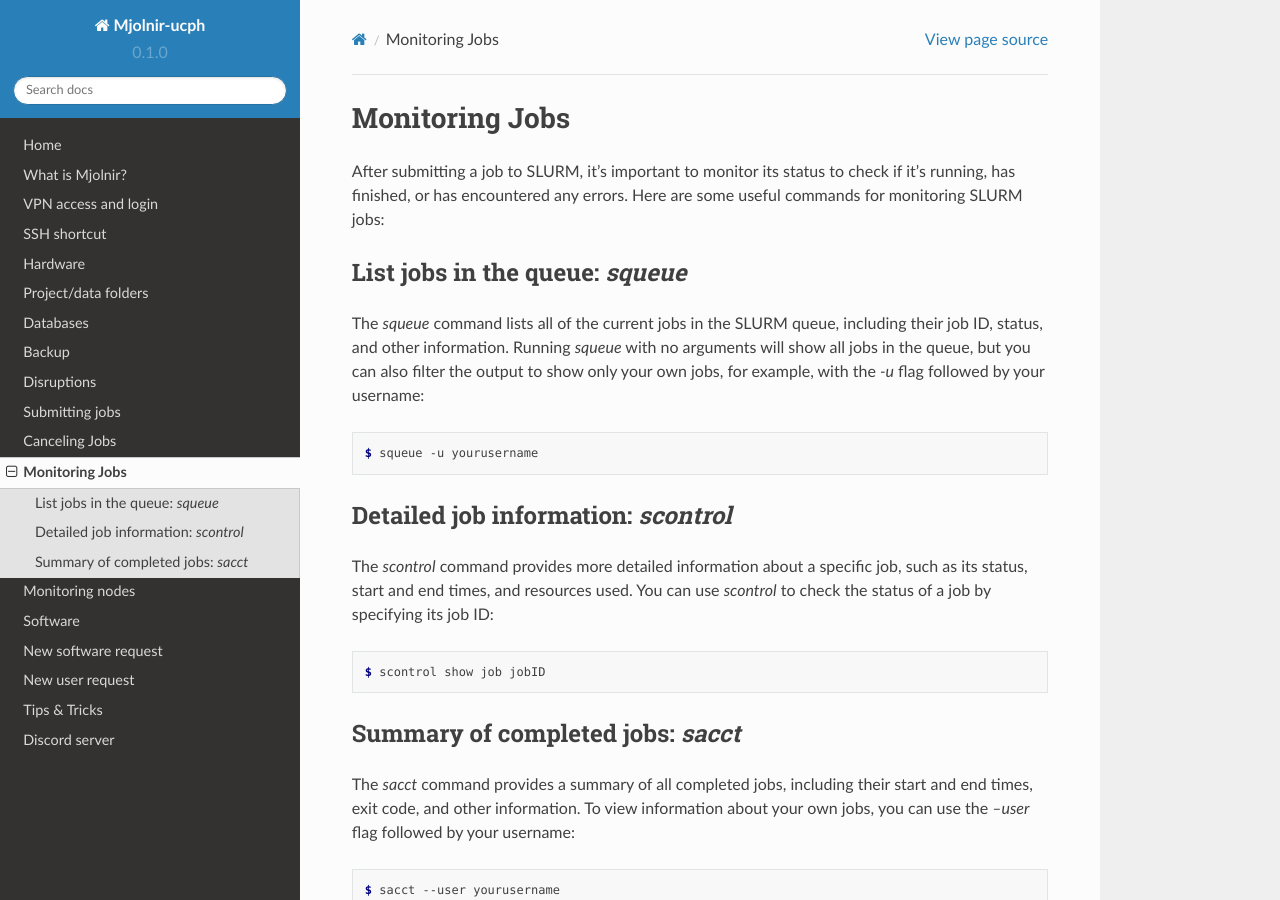
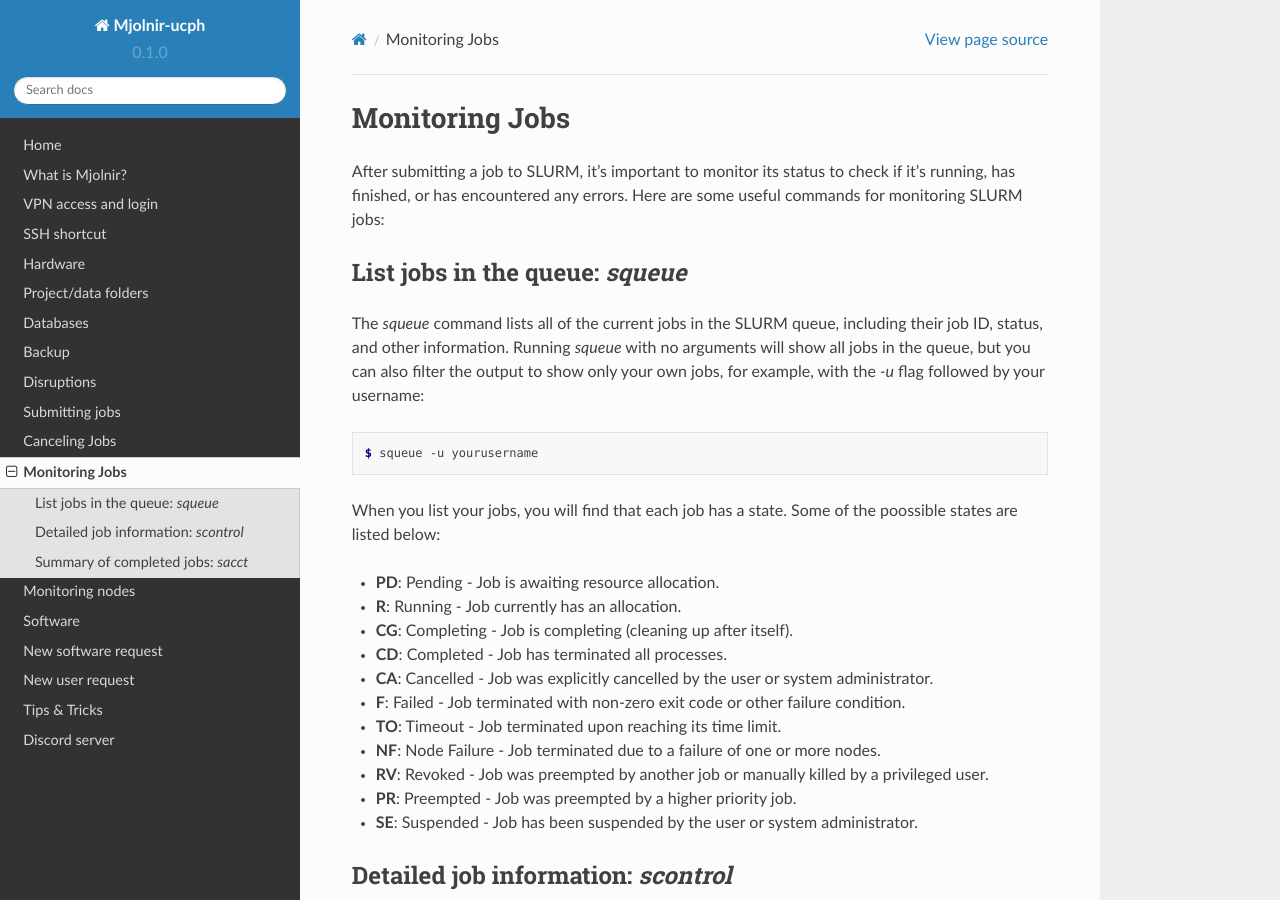
Before and after one commit to bentpetersendk/mjolnir_ucph, a Sphinx documentation site: the page built from docs/source/monitor_jobs.rst, in a window 1280 px wide and 900 px high. Built offline with Sphinx 7.4.7 and the Read the Docs theme 2.0.0, drawn with Linux system fonts in a browser that asks for light colours.

Commit message:
Update monitor_jobs.rst

```diff
--- a/docs/source/monitor_jobs.rst
+++ b/docs/source/monitor_jobs.rst
@@ -11,6 +11,20 @@ The `squeue` command lists all of the current jobs in the SLURM queue, including
 .. code-block:: console
 
     $ squeue -u yourusername
+
+When you list your jobs, you will find that each job has a state. Some of the poossible states are listed below:
+
+- **PD**: Pending - Job is awaiting resource allocation.
+- **R**: Running - Job currently has an allocation.
+- **CG**: Completing - Job is completing (cleaning up after itself).
+- **CD**: Completed - Job has terminated all processes.
+- **CA**: Cancelled - Job was explicitly cancelled by the user or system administrator.
+- **F**: Failed - Job terminated with non-zero exit code or other failure condition.
+- **TO**: Timeout - Job terminated upon reaching its time limit.
+- **NF**: Node Failure - Job terminated due to a failure of one or more nodes.
+- **RV**: Revoked - Job was preempted by another job or manually killed by a privileged user.
+- **PR**: Preempted - Job was preempted by a higher priority job.
+- **SE**: Suspended - Job has been suspended by the user or system administrator.
 
 Detailed job information: `scontrol`
 --------
```
